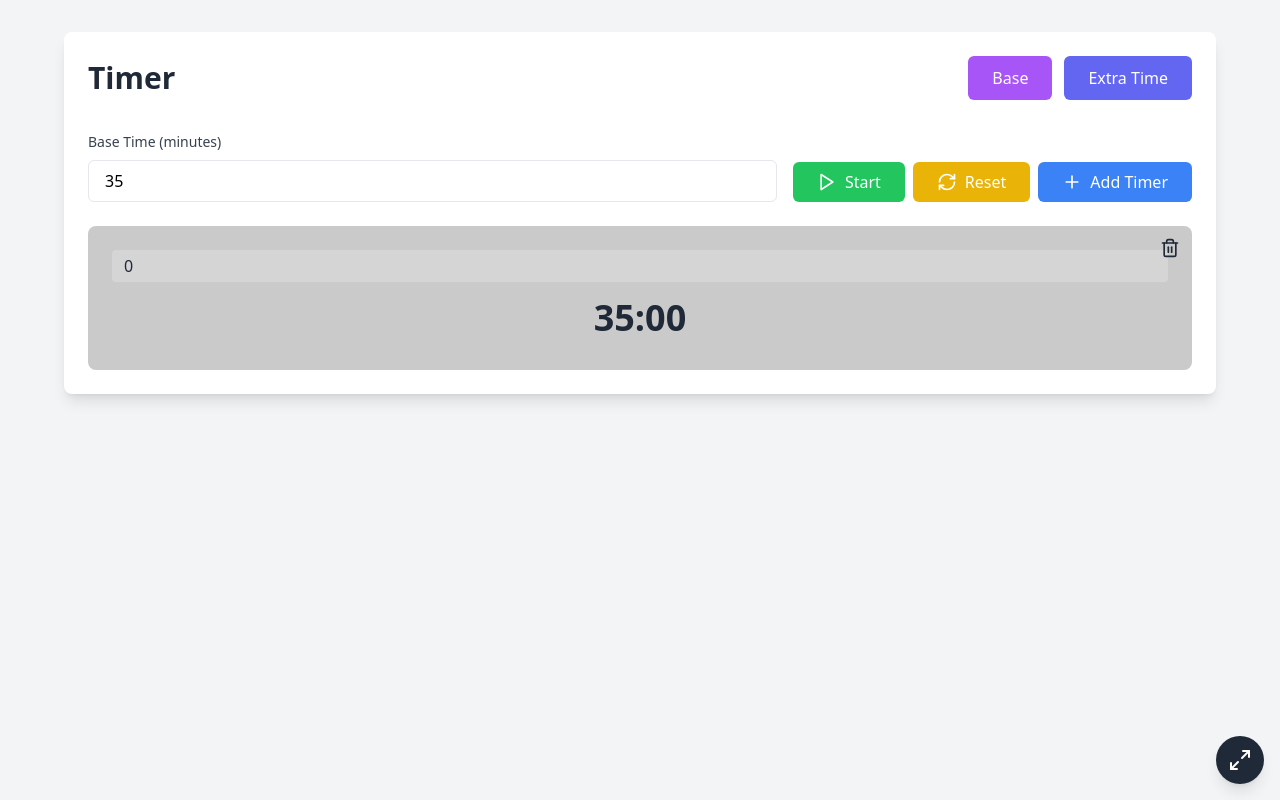
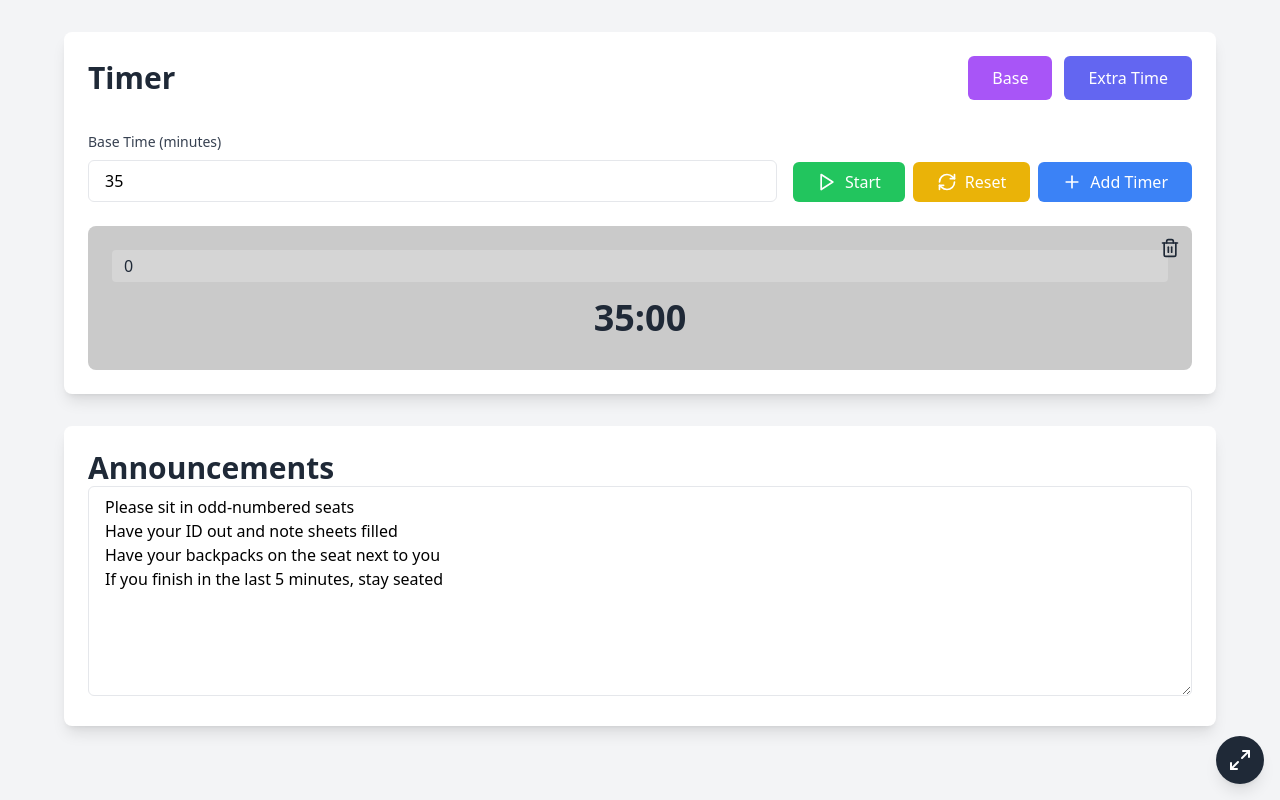
Before and after one commit to AadiKuchlous/timer-project, a React (Vite) app: page / in a window 1280 px wide. Built offline with nearby package versions, Linux system fonts and the light colour scheme.

Commit message:
field for announcements

```diff
--- a/src/App.tsx
+++ b/src/App.tsx
@@ -34,6 +34,10 @@ function App() {
   const [numRows, setNumRows] = useState(1);
   const [numCols, setNumCols] = useState(1);
   const timerGridRef = useRef<HTMLDivElement>(null);
+
+  const [announcementText, setAnnouncementText] = useState<string>(
+    `Please sit in odd-numbered seats\nHave your ID out and note sheets filled\nHave your backpacks on the seat next to you\nIf you finish in the last 5 minutes, stay seated`
+  );
 
   // Prevent accidental tab close
   useEffect(() => {
@@ -299,6 +303,19 @@ function App() {
           </div>
         </div>
       </div>
+
+      <div className="max-w-6xl mx-auto">
+        <div className="bg-white rounded-lg shadow-lg p-6 mb-8 relative">
+          <h1 className="text-3xl font-bold text-gray-800">Announcements</h1>
+          <textarea
+            className="w-full px-4 py-2 border rounded-md focus:ring-2 focus:ring-blue-500"
+            rows={8}
+            value={announcementText}
+            onChange={(e) => setAnnouncementText(e.target.value)}
+            id = "announcementText"
+          />
+        </div>
+      </div>
     </div>
   );
 }
```
